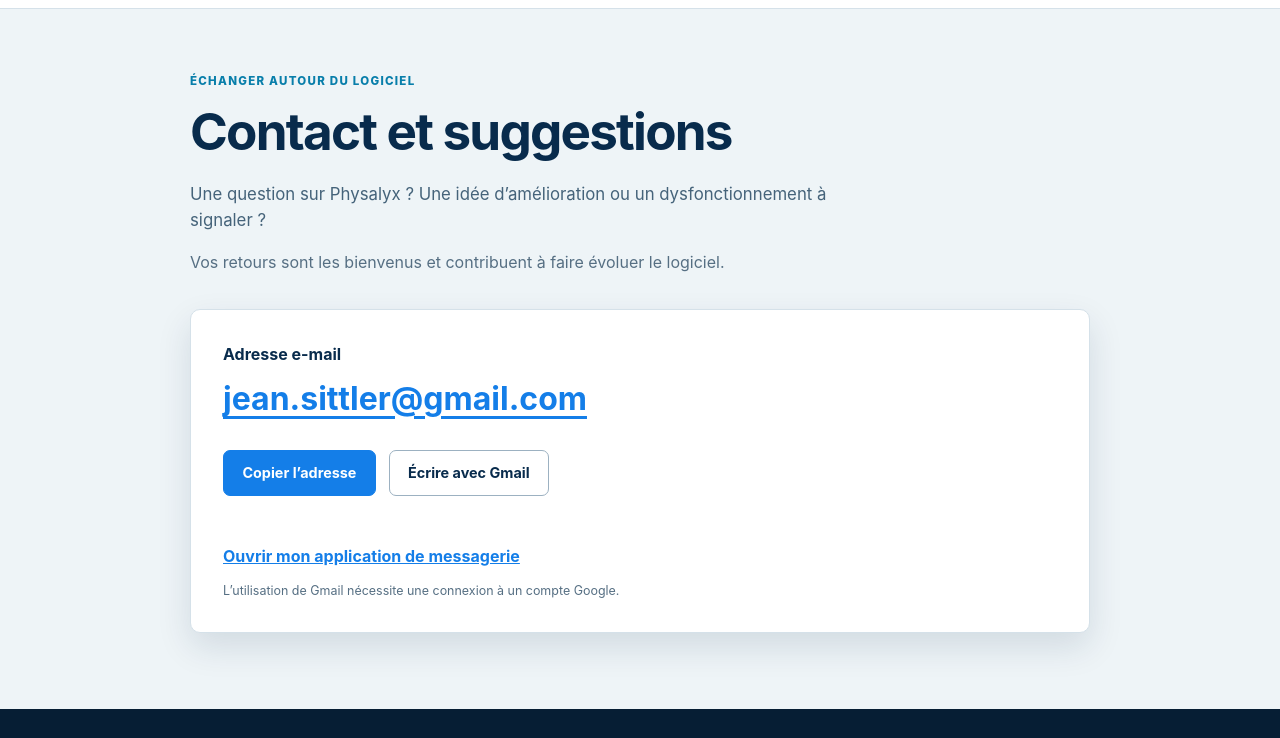
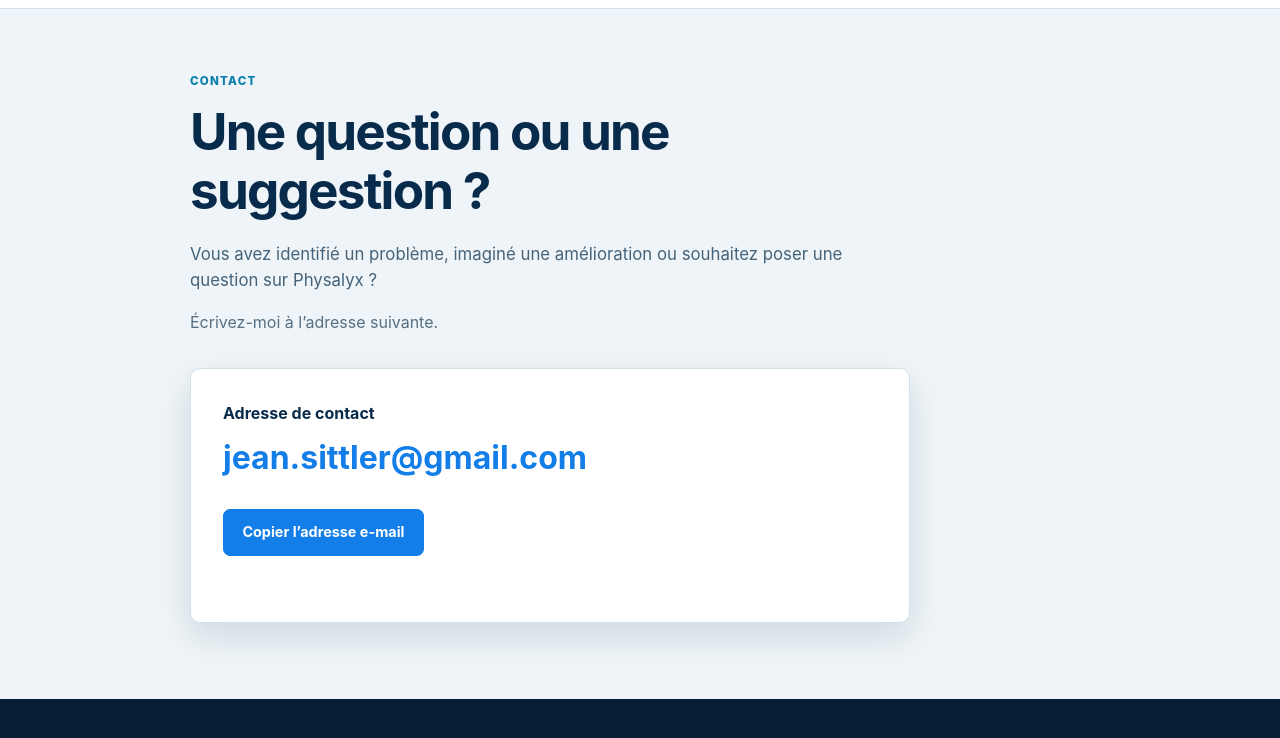
Before and after one commit to jeansittler/Physalyx-site, a plain HTML site: page contact.html in a window 1280 px wide. Shown: the part 62-800 px from the top of the page. Drawn offline with Linux system fonts and the light colour scheme.

Commit message:
fix: simplify contact page

```diff
--- a/assets/js/contact.js
+++ b/assets/js/contact.js
@@ -12,7 +12,7 @@
     try {
       if (!navigator.clipboard?.writeText) throw new Error('API Clipboard indisponible');
       await navigator.clipboard.writeText(emailLink.textContent.trim());
-      status.textContent = 'Adresse copiée !';
+      status.textContent = 'Adresse copiée';
     } catch {
       status.textContent = 'Copie automatique impossible. Sélectionnez l’adresse ci-dessus pour la copier manuellement.';
       status.classList.add('is-error');
--- a/contact.html
+++ b/contact.html
@@ -11,25 +11,22 @@
   <link rel="stylesheet" href="assets/css/styles.css">
   <script src="assets/js/contact.js" defer></script>
 </head>
-<body>
+<body class="contact-layout">
   <a class="skip-link" href="#contenu">Aller au contenu</a>
   <header class="site-header"><div class="shell header-inner"><a class="brand" href="index.html" aria-label="Physalyx, accueil"><img src="assets/brand/physalyx-logo.png" width="2172" height="724" alt="Physalyx"></a><a class="button button-small" href="index.html">Retour à l’accueil</a></div></header>
   <main id="contenu" class="contact-page">
     <div class="shell contact-content">
-      <p class="overline">Échanger autour du logiciel</p>
-      <h1>Contact et suggestions</h1>
-      <p class="hero-lead">Une question sur Physalyx ? Une idée d’amélioration ou un dysfonctionnement à signaler ?</p>
-      <p class="contact-intro">Vos retours sont les bienvenus et contribuent à faire évoluer le logiciel.</p>
+      <p class="overline">Contact</p>
+      <h1>Une question ou une suggestion ?</h1>
+      <p class="hero-lead">Vous avez identifié un problème, imaginé une amélioration ou souhaitez poser une question sur Physalyx ?</p>
+      <p class="contact-intro">Écrivez-moi à l’adresse suivante.</p>
       <section class="contact-card" aria-labelledby="contact-email-title">
-        <p class="footer-label" id="contact-email-title">Adresse e-mail</p>
-        <a class="contact-email" href="mailto:jean.sittler@gmail.com?subject=Physalyx%20-%20Contact%20et%20suggestions" data-contact-email>jean.sittler@gmail.com</a>
+        <p class="footer-label" id="contact-email-title">Adresse de contact</p>
+        <p class="contact-email" data-contact-email>jean.sittler@gmail.com</p>
         <div class="contact-actions">
-          <button class="button" type="button" data-copy-email>Copier l’adresse</button>
-          <a class="button button-secondary" href="https://mail.google.com/mail/?view=cm&amp;fs=1&amp;to=jean.sittler%40gmail.com&amp;su=Physalyx%20-%20Contact%20et%20suggestions" target="_blank" rel="noopener noreferrer">Écrire avec Gmail</a>
+          <button class="button" type="button" data-copy-email>Copier l’adresse e-mail</button>
         </div>
         <p class="copy-status" data-copy-status aria-live="polite"></p>
-        <a class="contact-mailto" href="mailto:jean.sittler@gmail.com?subject=Physalyx%20-%20Contact%20et%20suggestions">Ouvrir mon application de messagerie</a>
-        <p class="contact-note">L’utilisation de Gmail nécessite une connexion à un compte Google.</p>
       </section>
     </div>
   </main>
```
Also changed, not shown: assets/css/styles.css, 1 other file.
